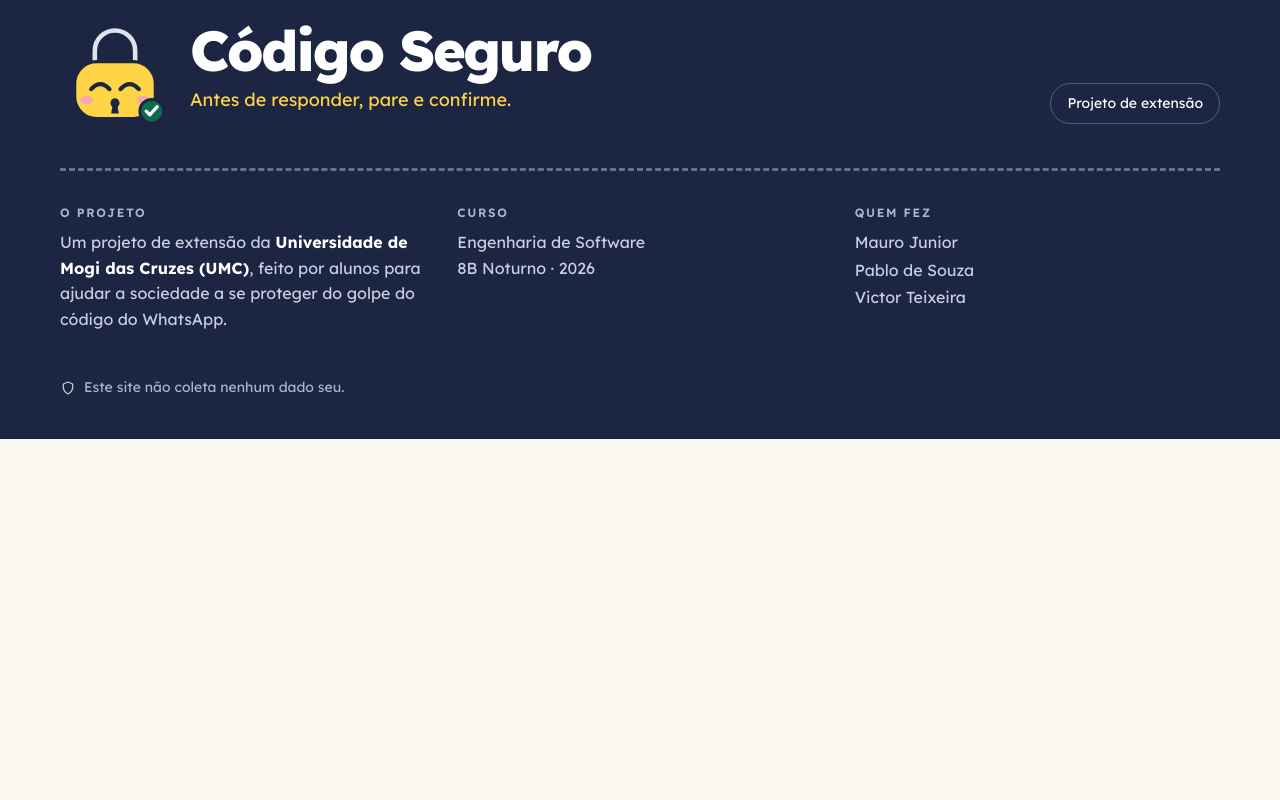
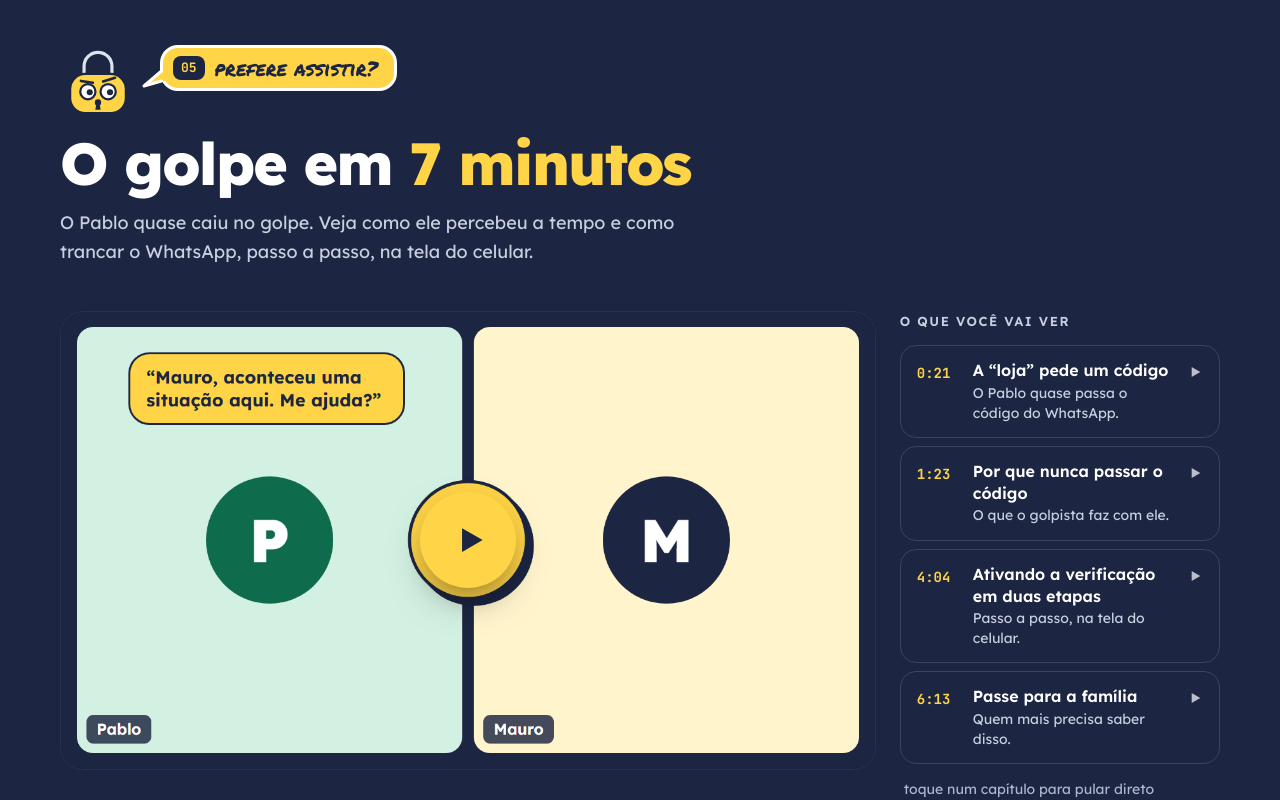
Before and after one commit to mj01px/codigo-seguro, a React (Vite) app: page / in a window 1280 px wide. Shown: the part 7060-7860 px from the top of the page. Before the commit the page ends 7499 px from the top, so only its background shows below. Built offline with nearby package versions, Linux system fonts and the light colour scheme.

Commit message:
feat(video): embed the published video with its chapters

```diff
--- a/src/Page.tsx
+++ b/src/Page.tsx
@@ -717,6 +717,56 @@ export class Page extends Component {
       </div>
       </section>
 
+      <section id="video" data-readable="true" aria-labelledby="video-title" style={{ background: "#1C2541", color: "#FFFFFF", padding: "clamp(72px, 9vw, 120px) 0" }}>
+      <div style={{ maxWidth: "1240px", margin: "0 auto", padding: "0 clamp(16px, 4vw, 40px)", display: "flex", flexDirection: "column", gap: "44px" }}>
+      <div style={{ display: "flex", flexWrap: "wrap", gap: "20px 40px", alignItems: "flex-end", justifyContent: "space-between" }}>
+      <div style={{ flex: "1 1 520px", display: "flex", flexDirection: "column", gap: "16px", maxWidth: "680px" }}>
+      <div style={{ display: "flex", alignItems: "flex-end", gap: "24px" }}><Cadu mood="alerta" size={76} /><p style={{ position: "relative", marginBottom: "26px", display: "inline-flex", alignItems: "center", gap: "10px", padding: "8px 16px 8px 10px", borderRadius: "18px", background: "#FFD447", border: "3px solid #FFFFFF", fontFamily: "'Permanent Marker', cursive", fontSize: "20px", lineHeight: "1.2", color: "#1C2541" }}><span style={{ fontFamily: "'JetBrains Mono', monospace", fontWeight: "700", fontSize: "13px", padding: "4px 8px", borderRadius: "8px", background: "#1C2541", color: "#FFD447" }}>05</span>prefere assistir?<svg aria-hidden="true" width="27" height="20" viewBox="0 0 27 20" style={{ position: "absolute", left: "-21px", bottom: "0", overflow: "visible" }}><path d="M27 3 L19 3 L2 18 L19 13 L27 13 Z" style={{ fill: "#FFD447" }}></path><path d="M19.5 3 L2 18 L19.5 13" style={{ fill: "none", stroke: "#FFFFFF", strokeWidth: "3", strokeLinejoin: "round", strokeLinecap: "round" }}></path></svg></p></div>
+      <h2 id="video-title" style={{ fontFamily: "'Lexend', sans-serif", fontWeight: "800", fontSize: "clamp(36px, 4.6vw, 60px)", lineHeight: "1.02", letterSpacing: "-0.035em" }}>O golpe em <span style={{ color: "#FFD447" }}>7 minutos</span></h2>
+      <p style={{ fontSize: "18px", color: "#C9CFE0" }}>O Pablo quase caiu no golpe. Veja como ele percebeu a tempo e como trancar o WhatsApp, passo a passo, na tela do celular.</p>
+      </div>
+      </div>
+
+      <div style={{ display: "flex", flexWrap: "wrap", gap: "24px", alignItems: "stretch" }}>
+      <div style={{ flex: "999 1 560px", minWidth: "0" }}>
+      <div style={{ position: "relative", aspectRatio: "16 / 9", borderRadius: "24px", overflow: "hidden", background: "#0F1530", border: "1px solid rgba(255,255,255,.12)" }}>
+      {(videoPlaying) && (<>
+      <iframe
+        key={activeStart}
+        src={`https://www.youtube-nocookie.com/embed/${VIDEO.youtubeId}?autoplay=1&rel=0&cc_load_policy=1&cc_lang_pref=pt&hl=pt-BR&start=${activeStart}`}
+        title={`Vídeo: ${activeTitle}`}
+        allow="autoplay; encrypted-media; picture-in-picture; fullscreen"
+        allowFullScreen
+        referrerPolicy="strict-origin-when-cross-origin"
+        style={{ position: "absolute", inset: "0", width: "100%", height: "100%", border: "0" }}
+      />
+      </>)}
+      {(videoIdle) && (<>
+      <button type="button" onClick={playVideo} disabled={videoLocked} aria-label={coverLabel} style={{ position: "absolute", inset: "0", width: "100%", height: "100%", padding: "0", border: "0", background: "transparent", display: "block" }}>
+      <img src="/video/capa.png" alt="" style={{ width: "100%", height: "100%", objectFit: "cover", display: "block" }} />
+      {(videoAvailable) && (<>
+      <span aria-hidden="true" className="cs-btn" style={{ position: "absolute", left: "50%", top: "50%", width: "96px", height: "96px", margin: "-48px 0 0 -48px", borderRadius: "50%", background: "#FFD447", color: "#1C2541", display: "flex", alignItems: "center", justifyContent: "center", boxShadow: "0 16px 40px -12px rgba(0,0,0,.6)" }}><svg width="38" height="38" viewBox="0 0 24 24" style={{ fill: "currentColor", marginLeft: "4px" }}><path d="M7 4.5v15l13-7.5z"></path></svg></span>
+      </>)}
+      {(videoLocked) && (<>
+      <span aria-hidden="true" style={{ position: "absolute", inset: "0", background: "rgba(15,21,48,.55)", display: "flex", alignItems: "center", justifyContent: "center" }}><span style={{ padding: "12px 22px", borderRadius: "999px", background: "#FFFFFF", color: "#1C2541", fontWeight: "700", fontSize: "16px", letterSpacing: ".02em" }}>Em breve</span></span>
+      </>)}
+      </button>
+      </>)}
+      </div>
+      </div>
+
+      <div style={{ flex: "1 1 320px", minWidth: "0", display: "flex", flexDirection: "column", gap: "14px" }}>
+      <p style={{ fontSize: "13px", fontWeight: "600", letterSpacing: ".12em", textTransform: "uppercase", color: "#C9CFE0" }}>O que você vai ver</p>
+      <ol style={{ display: "flex", flexDirection: "column", gap: "8px" }}>
+      {(chapters).map((c, i13) => (<Fragment key={i13}>
+      <li><button type="button" className="cs-chapter" onClick={c.pick} disabled={videoLocked} style={css(c.style)}><span style={{ fontFamily: "'JetBrains Mono', monospace", fontWeight: "700", fontSize: "14px", color: "#FFD447", minWidth: "42px", paddingTop: "2px" }}>{c.time}</span><span style={{ display: "flex", flexDirection: "column", gap: "2px", flex: "1" }}><span style={{ fontWeight: "600", fontSize: "16px", lineHeight: "1.35" }}>{c.title}</span><span style={{ fontSize: "14px", color: "#C9CFE0", lineHeight: "1.4" }}>{c.text}</span></span><svg width="16" height="16" viewBox="0 0 24 24" aria-hidden="true" style={{ fill: "currentColor", opacity: ".7", marginTop: "4px", flexShrink: "0" }}><path d="M7 4.5v15l13-7.5z"></path></svg></button></li>
+      </Fragment>))}
+      </ol>
+      <p style={{ fontSize: "14px", color: "#AEB6CC", paddingLeft: "4px" }}>{videoHint}</p>
+      </div>
+      </div>
+      </div>
+      </section>
 
 
 
```
